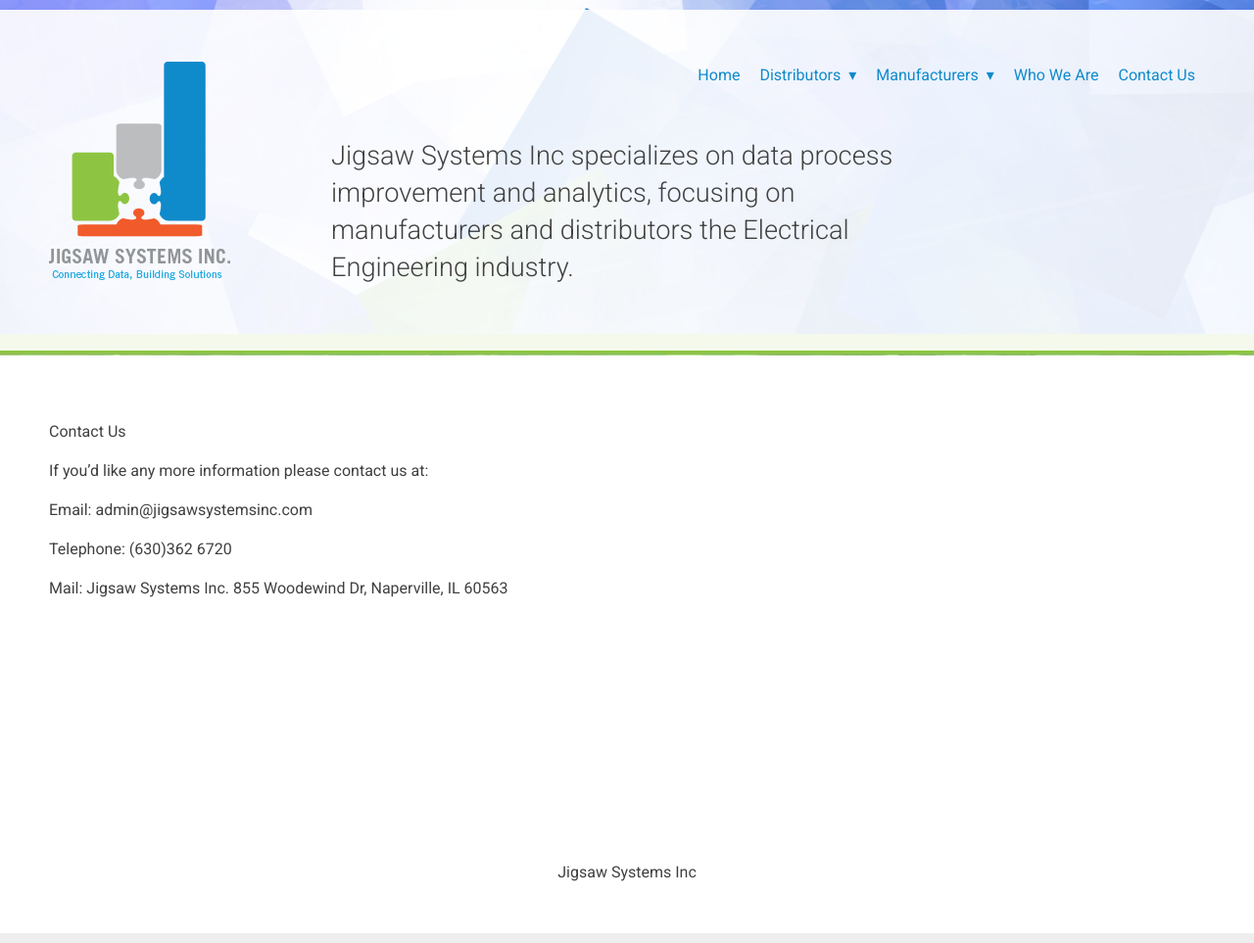
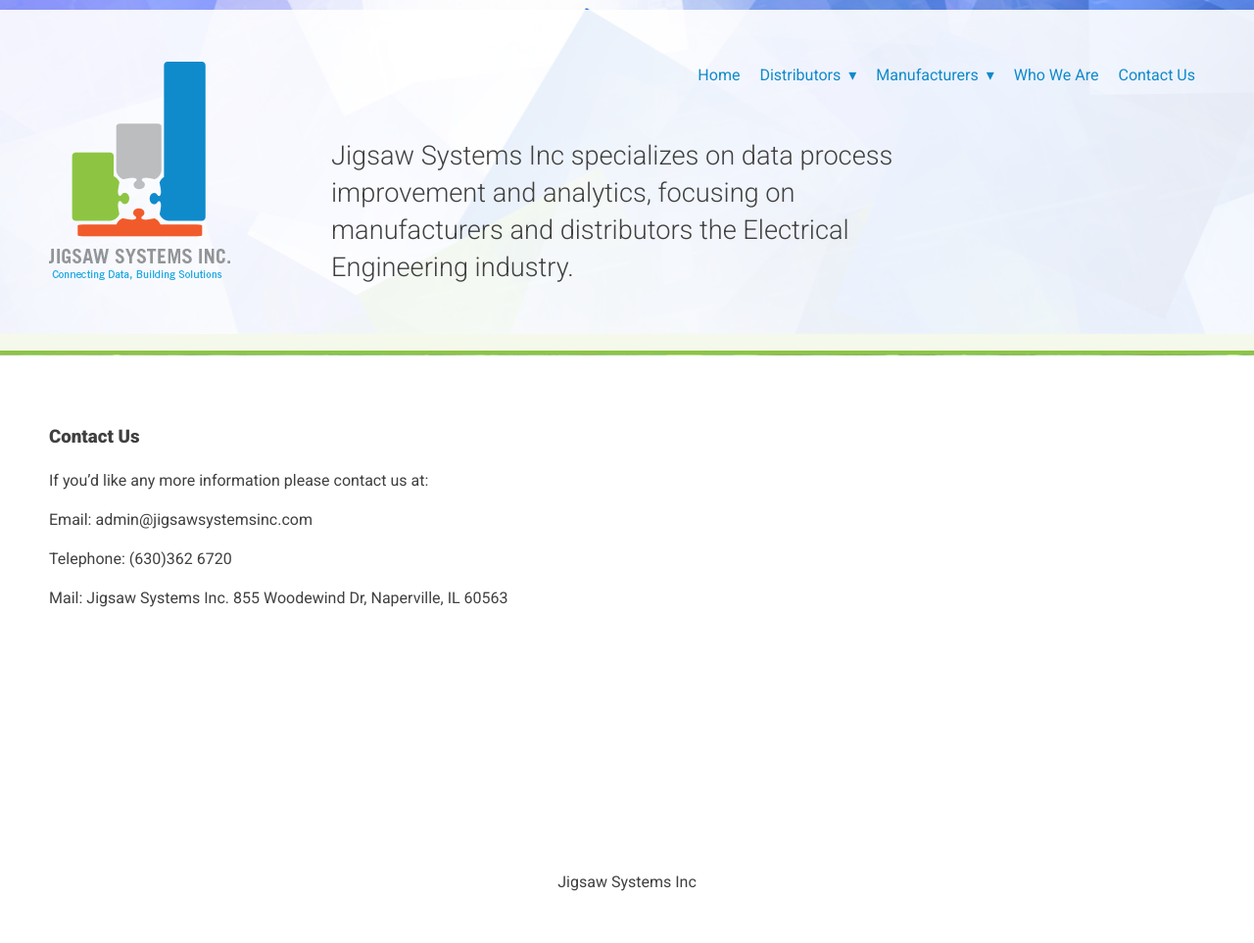
Before and after one commit to Codefully/jigsaw-redo, a Jekyll site: the page built from pages/contact-us.md, in a window 1280 px wide. Shown: the whole page at 98% size. Built offline with Jekyll 4.4.1, drawn with Linux system fonts in a browser that asks for light colours; nearby versions of some CDN libraries.

```diff
--- a/pages/contact-us.md
+++ b/pages/contact-us.md
@@ -4,7 +4,7 @@ permalink: "/contact-us/"
 layout: page
 ---
 
-Contact Us
+### Contact Us
 
 If you’d like any more information please contact us at:
 
```
